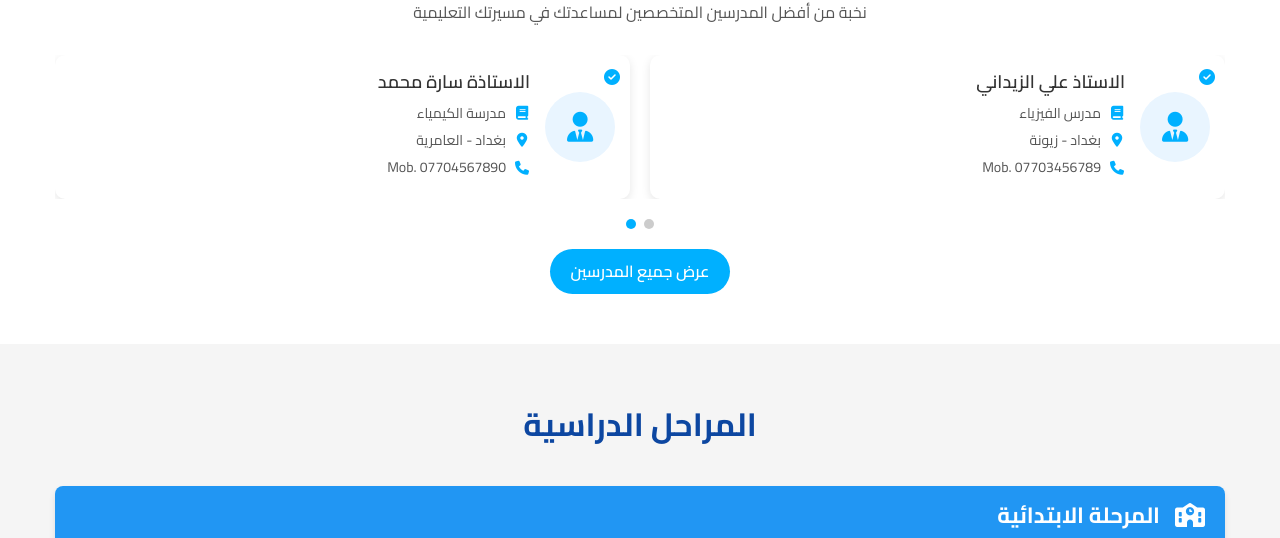
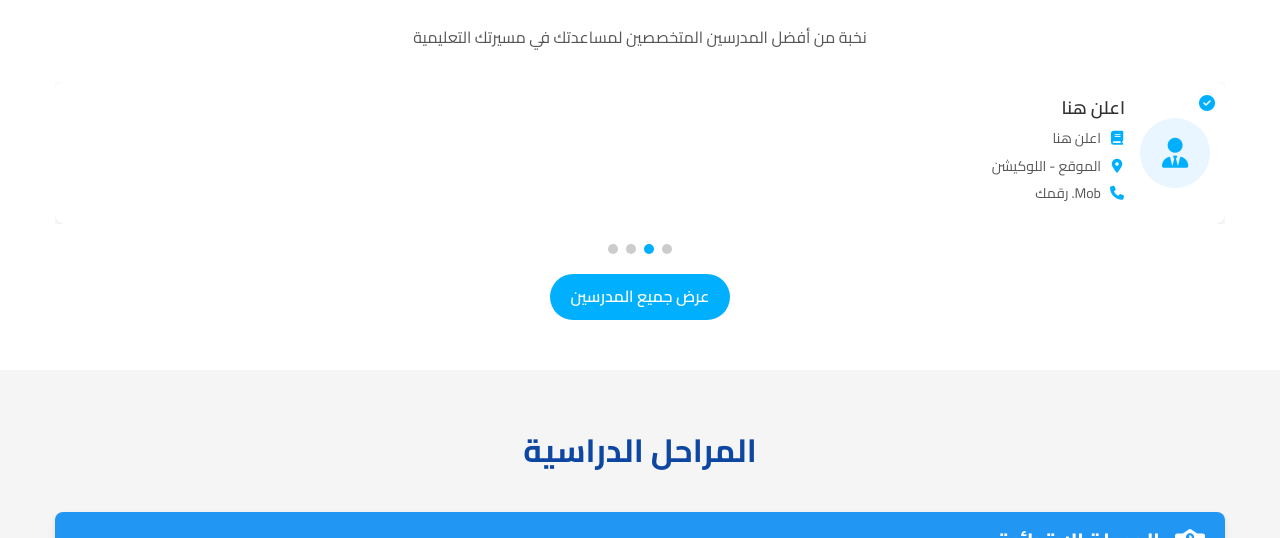
Before and after one commit to AhadAroc/manoi, a plain HTML site: page index.html in a window 1280 px wide. Shown: the part 562-1100 px from the top of the page. Drawn offline with Linux system fonts and the light colour scheme.

Commit message:
Update index.html

```diff
--- a/index.html
+++ b/index.html
@@ -100,6 +100,10 @@
 
 
 <!-- Teachers Section -->
+I'll help you modify the Teachers Section to show only one teacher per swipe. Here's the code change:
+index.html
+Apply
+<!-- Teachers Section -->
 <section class="teachers-section">
     <div class="container">
         <div class="teachers-header">
@@ -108,8 +112,8 @@
         </div>
 
         <div class="teachers-compact-slider">
+            <!-- Teacher Card 1 -->
             <div class="teachers-row active-slide">
-                <!-- Teacher Card 1 -->
                 <div class="teacher-compact-card">
                     <div class="teacher-verified">
                         <i class="fas fa-check-circle"></i>
@@ -118,23 +122,25 @@
                         <i class="fas fa-user-tie"></i>
                     </div>
                     <div class="teacher-details">
-                        <h3 class="teacher-name">الاستاذ أحمد فوزي</h3>
+                        <h3 class="teacher-name">اعلن هنا</h3>
                         <div class="teacher-info-item">
                             <i class="fas fa-book"></i>
-                            <span>مدرس الرياضيات</span>
+                            <span>اعلن هنا</span>
                         </div>
                         <div class="teacher-info-item">
                             <i class="fas fa-map-marker-alt"></i>
-                            <span>بغداد - الكرادة</span>
+                            <span>الموقع - اللوكيشن</span>
                         </div>
                         <div class="teacher-info-item">
                             <i class="fas fa-phone"></i>
-                            <span>Mob. 07701234567</span>
+                            <span>Mob. رقمك</span>
                         </div>
                     </div>
                 </div>
+            </div>
 
-                <!-- Teacher Card 2 -->
+            <!-- Teacher Card 2 -->
+            <div class="teachers-row">
                 <div class="teacher-compact-card">
                     <div class="teacher-verified">
                         <i class="fas fa-check-circle"></i>
@@ -143,25 +149,25 @@
                         <i class="fas fa-user-tie"></i>
                     </div>
                     <div class="teacher-details">
-                        <h3 class="teacher-name">الاستاذة نورة خالد</h3>
+                        <h3 class="teacher-name"> اعلن هنا </h3>
                         <div class="teacher-info-item">
                             <i class="fas fa-book"></i>
-                            <span>مدرسة اللغة العربية</span>
+                            <span>  اعلن هنا</span>
                         </div>
                         <div class="teacher-info-item">
                             <i class="fas fa-map-marker-alt"></i>
-                            <span>بغداد - المنصور</span>
+                            <span>الموقع - اللوكيشن</span>
                         </div>
                         <div class="teacher-info-item">
                             <i class="fas fa-phone"></i>
-                            <span>Mob. 07702345678</span>
+                            <span>Mob. رقمك</span>
                         </div>
                     </div>
                 </div>
             </div>
 
+            <!-- Teacher Card 3 -->
             <div class="teachers-row">
-                <!-- Teacher Card 3 -->
                 <div class="teacher-compact-card">
                     <div class="teacher-verified">
                         <i class="fas fa-check-circle"></i>
@@ -170,23 +176,25 @@
                         <i class="fas fa-user-tie"></i>
                     </div>
                     <div class="teacher-details">
-                        <h3 class="teacher-name">الاستاذ علي الزيداني</h3>
+                        <h3 class="teacher-name"> اعلن هنا </h3>
                         <div class="teacher-info-item">
                             <i class="fas fa-book"></i>
-                            <span>مدرس الفيزياء</span>
+                            <span>اعلن هنا</span>
                         </div>
                         <div class="teacher-info-item">
                             <i class="fas fa-map-marker-alt"></i>
-                            <span>بغداد - زيونة</span>
+                            <span>موقعك - اللوكيشن</span>
                         </div>
                         <div class="teacher-info-item">
                             <i class="fas fa-phone"></i>
-                            <span>Mob. 07703456789</span>
+                            <span>Mob. رقمك</span>
                         </div>
                     </div>
                 </div>
+            </div>
 
-                <!-- Teacher Card 4 -->
+            <!-- Teacher Card 4 -->
+            <div class="teachers-row">
                 <div class="teacher-compact-card">
                     <div class="teacher-verified">
                         <i class="fas fa-check-circle"></i>
@@ -195,18 +203,18 @@
                         <i class="fas fa-user-tie"></i>
                     </div>
                     <div class="teacher-details">
-                        <h3 class="teacher-name">الاستاذة سارة محمد</h3>
+                        <h3 class="teacher-name">  اعلن هنا</h3>
                         <div class="teacher-info-item">
                             <i class="fas fa-book"></i>
-                            <span>مدرسة الكيمياء</span>
+                            <span>اعلن هنا</span>
                         </div>
                         <div class="teacher-info-item">
                             <i class="fas fa-map-marker-alt"></i>
-                            <span>بغداد - العامرية</span>
+                            <span>الموقع - اللوكيشن</span>
                         </div>
                         <div class="teacher-info-item">
                             <i class="fas fa-phone"></i>
-                            <span>Mob. 07704567890</span>
+                            <span>Mob. رقمك</span>
                         </div>
                     </div>
                 </div>
@@ -216,6 +224,8 @@
         <div class="slider-navigation">
             <span class="slider-dot active" data-slide="0"></span>
             <span class="slider-dot" data-slide="1"></span>
+            <span class="slider-dot" data-slide="2"></span>
+            <span class="slider-dot" data-slide="3"></span>
         </div>
 
         <div class="view-all-teachers">
```
